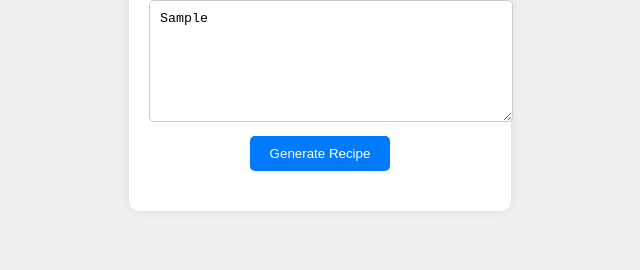
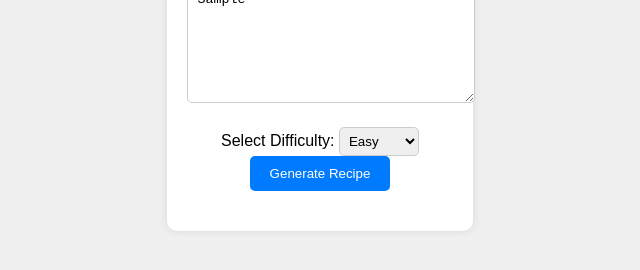
Before and after one commit to cnhsn/recipe-generator, a plain HTML site: page public/index.html in a window 1280 px wide. Both pictures are taken after typing "Sample" into the empty fields and a click on the button "Generate Recipe". Shown: the part 344-614 px from the top of the page, without its empty margins (320-960 px from the left). Drawn offline with Linux system fonts and the light colour scheme; no server answers.

Commit message:
general update v1.3

```diff
--- a/public/index.html
+++ b/public/index.html
@@ -10,6 +10,14 @@
   <div class="container">
     <h1>Recipe Generator</h1>
     <textarea id="ingredients" placeholder="Enter ingredients here..."></textarea>
+    <div>
+      <label for="difficulty">Select Difficulty:</label>
+      <select id="difficulty">
+        <option value="easy">Easy</option>
+        <option value="medium">Medium</option>
+        <option value="hard">Hard</option>
+      </select>
+    </div>
     <button id="generate-recipe">Generate Recipe</button>
     <div id="recipe"></div>
   </div>
--- a/public/script.js
+++ b/public/script.js
@@ -1,12 +1,13 @@
 document.getElementById('generate-recipe').addEventListener('click', async () => {
   const ingredients = document.getElementById('ingredients').value;
+  const difficulty = document.getElementById('difficulty').value;
 
   const response = await fetch('/generate-recipe', {
     method: 'POST',
     headers: {
       'Content-Type': 'application/json',
     },
-    body: JSON.stringify({ ingredients }),
+    body: JSON.stringify({ ingredients, difficulty }),
   });
 
   const data = await response.json();
--- a/public/styles.css
+++ b/public/styles.css
@@ -44,3 +44,10 @@ button:hover {
   white-space: pre-wrap;
   font-family: monospace;
 }
+
+select {
+  margin-top: 10px;
+  padding: 5px;
+  border-radius: 5px;
+  border: 1px solid #ccc;
+}
```
Also changed, not shown: server.js (+5 -3 lines).
